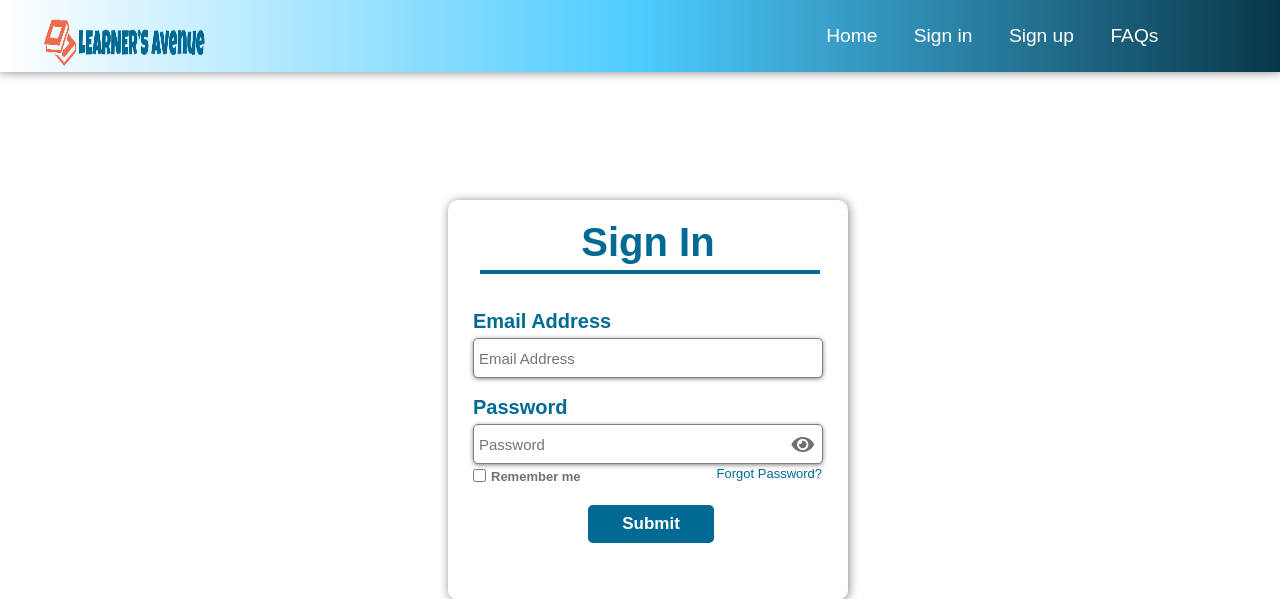
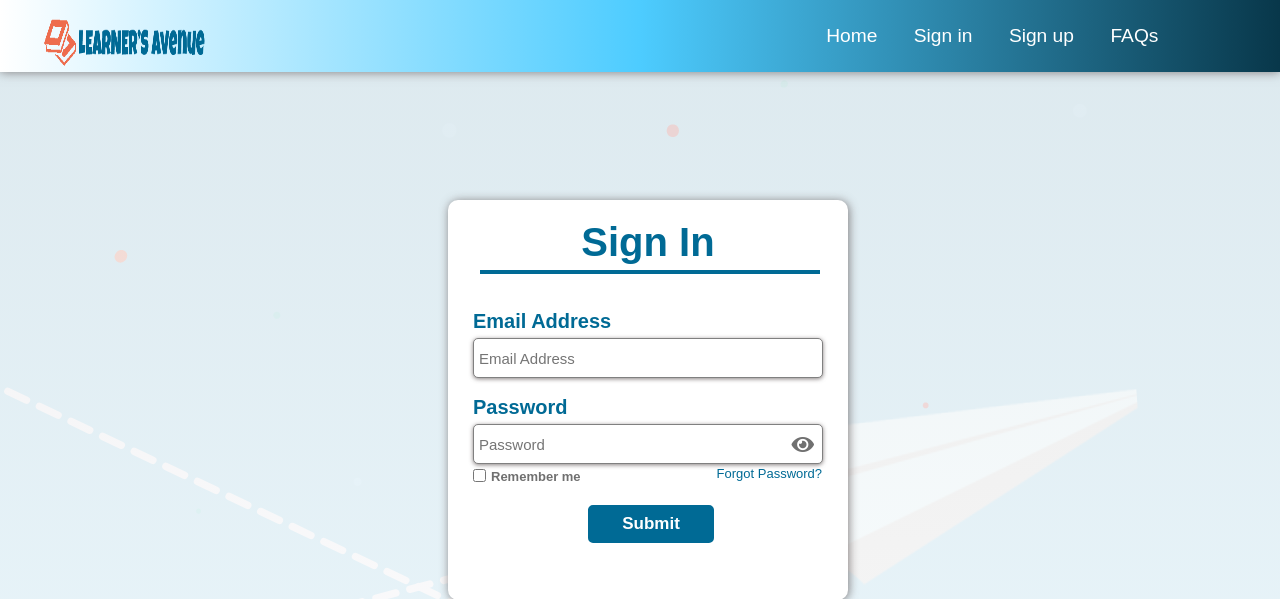
Before and after one commit to aiuaaiee/Online-Teaching-Platform-Frontend, a PHP site: page /login.html in a window 1280 px wide. Shown: the top 599 px of the page. Run offline with PHP 8.4, Linux system fonts and the light colour scheme.

Commit message:
Update login.css

```diff
--- a/OTP_Login/login.css
+++ b/OTP_Login/login.css
@@ -40,7 +40,7 @@ html{
 }
 
 body{
-    background-image: linear-gradient,(#f0f0f0d9, #ffffffd9), url(images/SCREEN5.png);
+    background: linear-gradient(#f0f0f0d9,#ffffffd9), url(images/SCREEN5.png);
     background-size: cover;
     background-position: center no-repeat;
     background-attachment: fixed;
```
